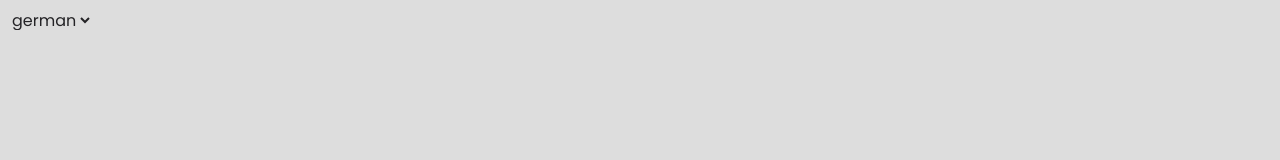
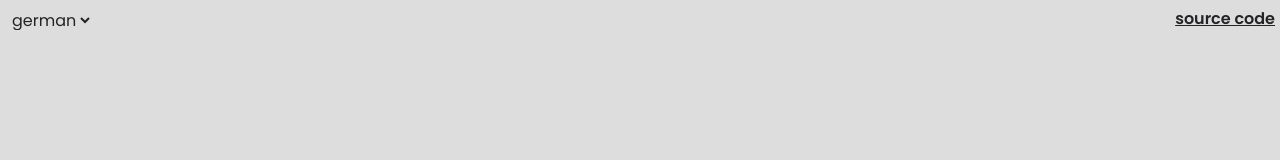
Before and after one commit to Mario-Pet/newPersonalWebsite, a plain HTML site: page projects/countdown/countdown.html in a window 1280 px wide. Shown: the top 160 px of the page. Drawn offline with Linux system fonts and the light colour scheme.

Commit message:
finished countdown project

```diff
--- a/projects/countdown/countdown.html
+++ b/projects/countdown/countdown.html
@@ -10,6 +10,7 @@
     <link rel="icon" type="image/x-icon" href="../../favicon.ico">
 </head>
 <body>
+    <a class="line sourcecode dark" href="https://github.com/Mario-Pet" id="sourcecode">source code</a>
     <select name="language" id="language">
         <option>german</option>
         <option>english</option>
--- a/projects/countdown/style.css
+++ b/projects/countdown/style.css
@@ -190,6 +190,17 @@ select {
   font-size: 16px;
   background-color: transparent;
 }
+.line {
+  font-size: 100%;
+  font-weight: 600;
+}
+
+.sourcecode {
+  position: absolute;
+  top: 15px;
+  right: 5px;
+  line-height: 8px;
+}
 
 @media only screen and (max-width: 5000px) {
   .headline {
```
